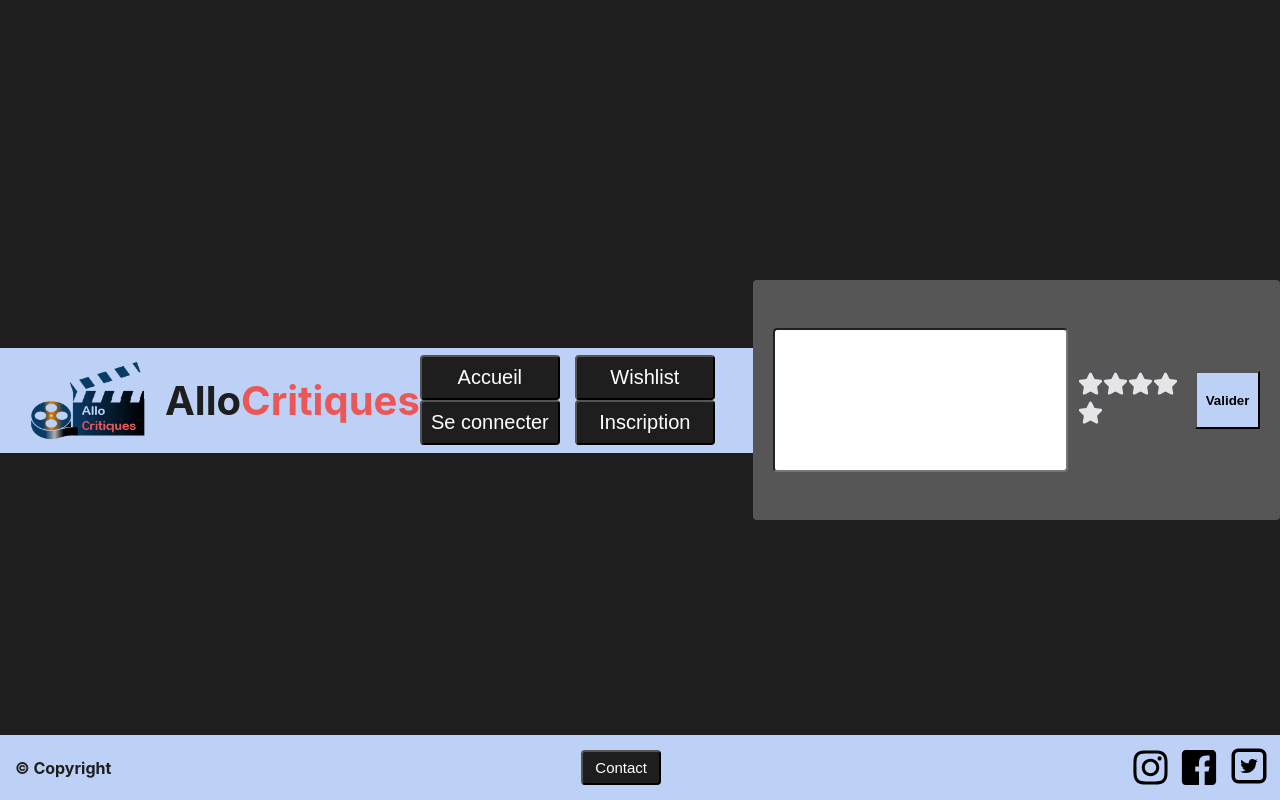
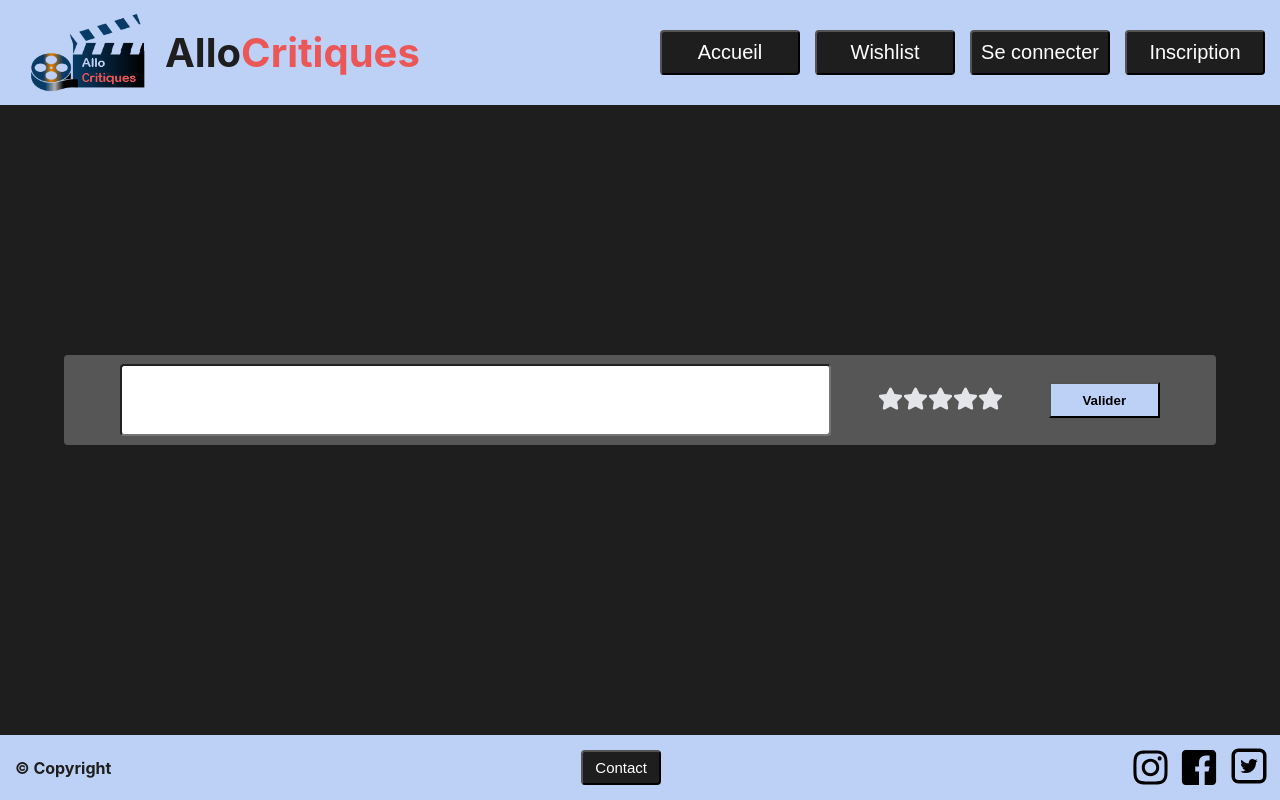
Before and after one commit to Mitaka16/AlloCritiques, a React (Create React App) app: page / in a window 1280 px wide. Built offline with nearby package versions, Linux system fonts and the light colour scheme.

Commit message:
component AddCritic responsive update

```diff
--- a/package.json
+++ b/package.json
@@ -8,6 +8,7 @@
     "@testing-library/user-event": "^12.8.1",
     "react": "^17.0.1",
     "react-dom": "^17.0.1",
+    "react-icons": "^4.2.0",
     "react-scripts": "4.0.3",
     "web-vitals": "^1.1.0"
   },
--- a/src/App.css
+++ b/src/App.css
@@ -23,12 +23,13 @@ input[type="radio"] {
 @media (min-width: 1145px) {
   .addCriticBox {
     background-color: #565656;
-    height: 30%;
-    width: 70%;
+    height: 10%;
+    width: 90%;
     border-radius: 4px;
     display: flex;
     align-items: center;
     justify-content: space-evenly;
+    min-height: 90px;
   }
   .addCriticBox__items {
     width: 100%;
@@ -43,14 +44,14 @@ input[type="radio"] {
     height: 60%;
     padding: 12px 20px;
     border-radius: 4px;
-    font-size: 1.5em;
+    font-size: 1em;
     margin-right: 10px;
   }
   .addCriticInput__btn {
     font-weight: bold;
     background-color: #bdd0f5;
-    width: 15%;
-    height: 30%;
+    width: 10%;
+    height: 50%;
     cursor: pointer;
     margin-left: 10px;
   }
@@ -65,6 +66,7 @@ input[type="radio"] {
     align-items: center;
     justify-content: space-evenly;
     min-height: 250px;
+    min-height: 200px;
   }
   .addCriticBox__items {
     width: 100%;
@@ -80,7 +82,7 @@ input[type="radio"] {
     padding: 12px 20px;
     border-radius: 4px;
     margin-bottom: 15px;
-    font-size: 1.5em;
+    font-size: 1em;
   }
 
   .addCriticInput__btn {
--- a/src/Header_Footer/footer.css
+++ b/src/Header_Footer/footer.css
@@ -1,5 +1,5 @@
 footer {
-  background-color: #BDD0F5;
+  background-color: #bdd0f5;
   height: 65px;
   width: 100%;
   position: fixed;
@@ -30,6 +30,7 @@ footer {
   justify-content: center;
   align-items: center;
   align-self: center;
+  cursor: pointer;
 }
 
 .Logo_Reseau img {
--- a/src/Header_Footer/header.css
+++ b/src/Header_Footer/header.css
@@ -1,4 +1,6 @@
 header {
+  position: absolute;
+  top: 0;
   background-color: #bdd0f5;
   width: 100%;
   height: 105px;
@@ -28,4 +30,5 @@ header {
   font-size: 20px;
   color: white;
   border-radius: 4px;
+  cursor: pointer;
 }
--- a/src/components/StarRating.js
+++ b/src/components/StarRating.js
@@ -1,4 +1,3 @@
-import { render } from '@testing-library/react'
 import React, { useState } from 'react'
 import { FaStar } from "react-icons/fa"
 
```
Also changed, not shown: 1 other file (tests, documents, lock files or other folders).
